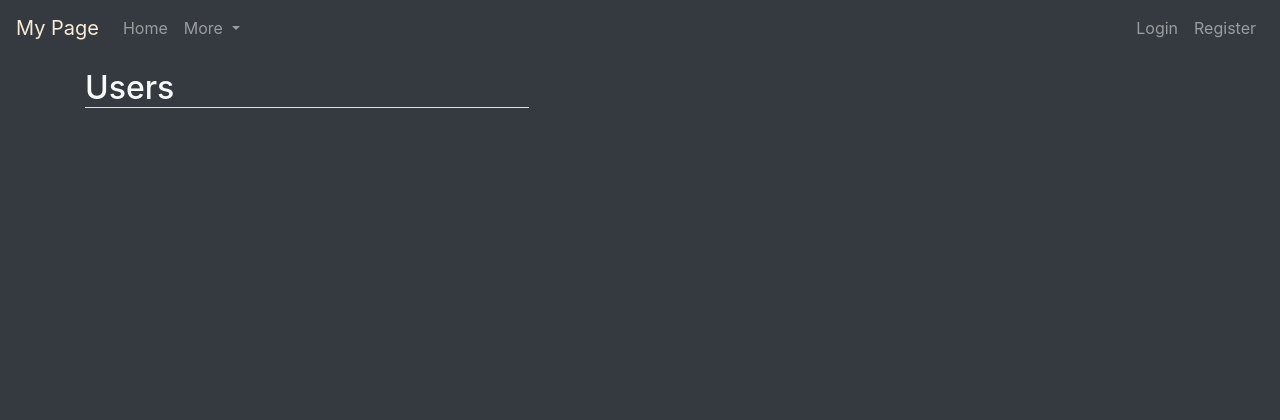
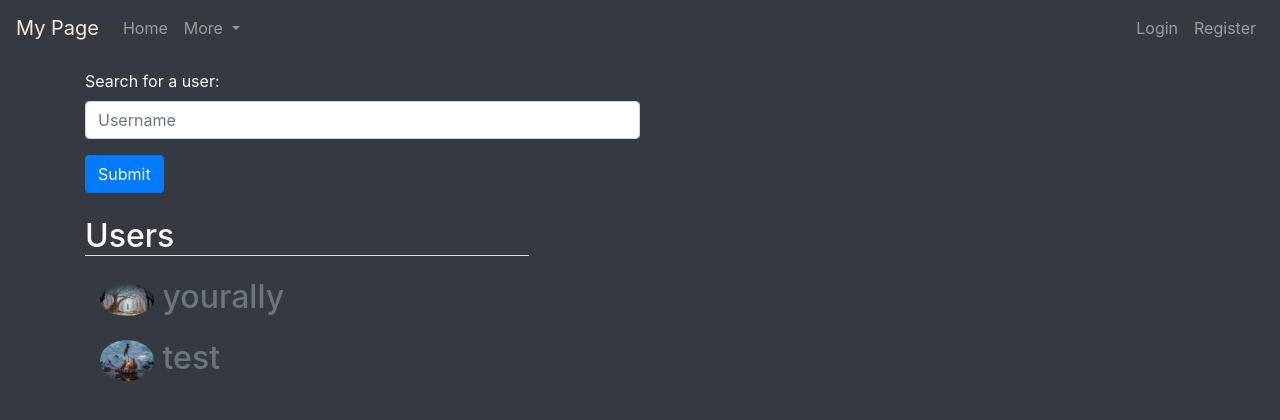
Before and after one commit to YourAlly/My-Page, a Django app: page /users/ in a window 1280 px wide. Shown: the top 420 px of the page. Run offline with Django 3.2, Linux system fonts and the light colour scheme; data comes from the database, SQL or seed files in the repository; both versions use the stored data as it was after the commit; some libraries are stand-ins or nearby versions.

Commit message:
Final Commit (?)
Probably not

```diff
--- a/MyPage/templates/MyPage/users.html
+++ b/MyPage/templates/MyPage/users.html
@@ -1,5 +1,16 @@
 {% extends 'MyPage/base.html' %}
 {% block content %}
+
+<form action="{% url 'my-search' %}" method="POST">
+    {% csrf_token %}
+    <div class="form-group">
+        <label for="username-search">Search for a user:</label>
+        <input type="text" class="form-control" id="username-search" name="username"
+        placeholder="Username" style="width: 50%;">
+    </div>
+    <button type="submit" class="btn btn-primary">Submit</button>
+</form>
+</br>
 
 <h2 class="border-bottom bottom-line">Users</h2>
         {% for searched_user in searched_users %}
--- a/MyPage/urls.py
+++ b/MyPage/urls.py
@@ -15,9 +15,10 @@
     path('post/<int:post_id>/', my_views.post, name='my-post'),
     path('post/new/', my_views.post_form, name='my-new-post'),
     path('post/<int:post_id>/comment', my_views.process_comment, name='my-comment'),
+
     path('users/', my_views.users, name='my-users'),
-
     path('user/<int:user_id>/', my_views.user, name='my-user'),
+    path('users/search/', my_views.user_search, name='my-search'),
     path('user/<int:user_id>/?action=<str:action>/', my_views.contact_action, name='my-contact-action'),
 
     path('user/changeimage/', my_views.update_image, name='my-update-image'),
--- a/MyPage/views.py
+++ b/MyPage/views.py
@@ -59,6 +59,18 @@
     }
     return render(request, 'MyPage/profile.html', context)
 
+
+def user_search(request):
+    if request.method == "POST":
+        username = request.POST.get('username')
+        user = User.objects.get(username=username)
+        if user:
+            return redirect('my-user', user.id)
+        else:
+            messages.warning(request, f"No user with username: {username} found!")
+            return redirect('my-users')
+    else:
+        return redirect('my-users')
 
 def post(request, post_id):
     target = Post.objects.get(pk=post_id)
```
Also changed, not shown: MyPage/templates/MyPage/chat.html (+16 -9 lines), MyProject/settings.py (+8 -2 lines), media/images/1577699867249.jpg (deleted), media/images/394230.jpg (added), media/images/612985863370047490.png (deleted), media/images/983794168.jpg (added), media/images/Capture.JPG (deleted), media/images/EDXbAhQUUAAsckC.jpg (deleted), media/images/Nobu.jpg (deleted), media/images/sadada_ugWc3SX.PNG (deleted), mydatabase.sqlite (added).
